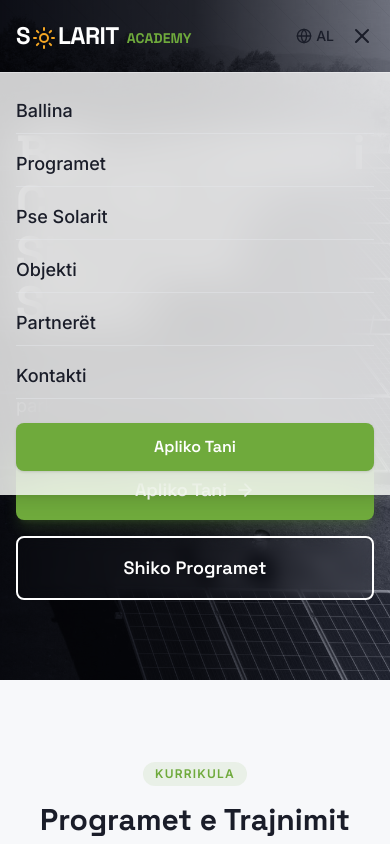
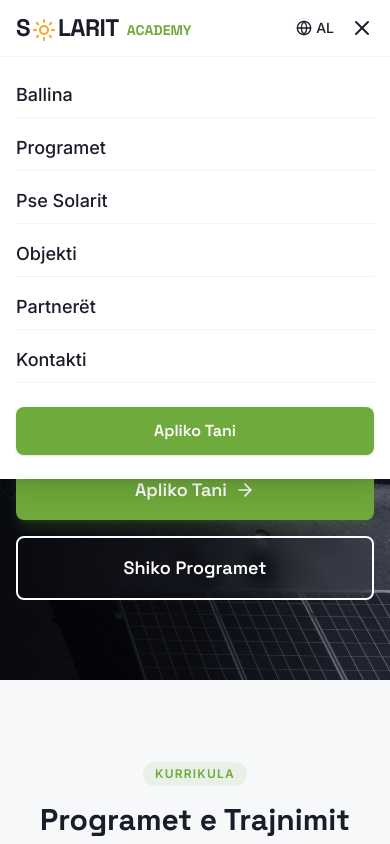
Before and after one commit to shalaje/Solarit-Academy, a React (Vite) app: page / in a window 390 px wide. Both pictures are taken after a click on the button "Toggle menu". Shown: the top 844 px of the page. Built offline with nearby package versions, Linux system fonts and the light colour scheme.

Commit message:
feat: improve mobile navigation visibility
Update Navbar styling to use opaque background and dark text when the mobile menu is open to ensure better readability and contrast.

```diff
--- a/src/components/Navbar.tsx
+++ b/src/components/Navbar.tsx
@@ -31,14 +31,18 @@ export default function Navbar() {
   return (
     <nav
       className={`fixed top-0 left-0 right-0 z-50 transition-all duration-300 ${
-        isScrolled ? 'bg-white/85 backdrop-blur-md border-b border-gray-200/50 py-3 shadow-sm' : 'bg-transparent py-5'
+        isMobileMenuOpen
+          ? 'bg-white py-3 shadow-sm'
+          : isScrolled
+            ? 'bg-white/95 backdrop-blur-md border-b border-gray-200/50 py-3 shadow-sm'
+            : 'bg-transparent py-5'
       }`}
     >
       <div className="max-w-7xl mx-auto px-4 sm:px-6 lg:px-8">
         <div className="flex justify-between items-center">
           {/* Logo Placeholder */}
           <div className="flex items-center gap-2">
-            <div className={`flex items-center font-heading font-bold text-2xl tracking-tight transition-colors ${isScrolled ? 'text-brand-navy' : 'text-white'}`}>
+            <div className={`flex items-center font-heading font-bold text-2xl tracking-tight transition-colors ${isScrolled || isMobileMenuOpen ? 'text-brand-navy' : 'text-white'}`}>
               S<Sun className="w-6 h-6 text-brand-sun-start mx-0.5 mt-1" />LARIT
             </div>
             <div className="text-brand-green font-heading font-bold text-sm leading-none mt-1 uppercase">
@@ -101,7 +105,7 @@ export default function Navbar() {
 
       {/* Mobile Nav */}
       {isMobileMenuOpen && (
-        <div className="md:hidden absolute top-full left-0 right-0 bg-white/80 backdrop-blur-xl border-t border-gray-100/50 shadow-lg py-6 px-4 flex flex-col space-y-4">
+        <div className="md:hidden absolute top-full left-0 right-0 bg-white border-t border-gray-100 shadow-xl py-6 px-4 flex flex-col space-y-4">
           {navLinks.map((link) => (
             <a
               key={link.href}
```
